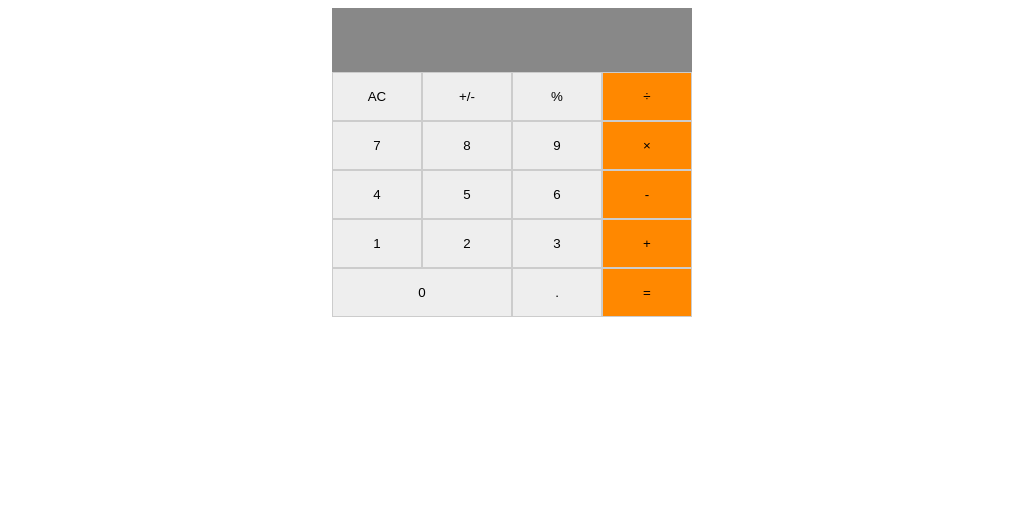
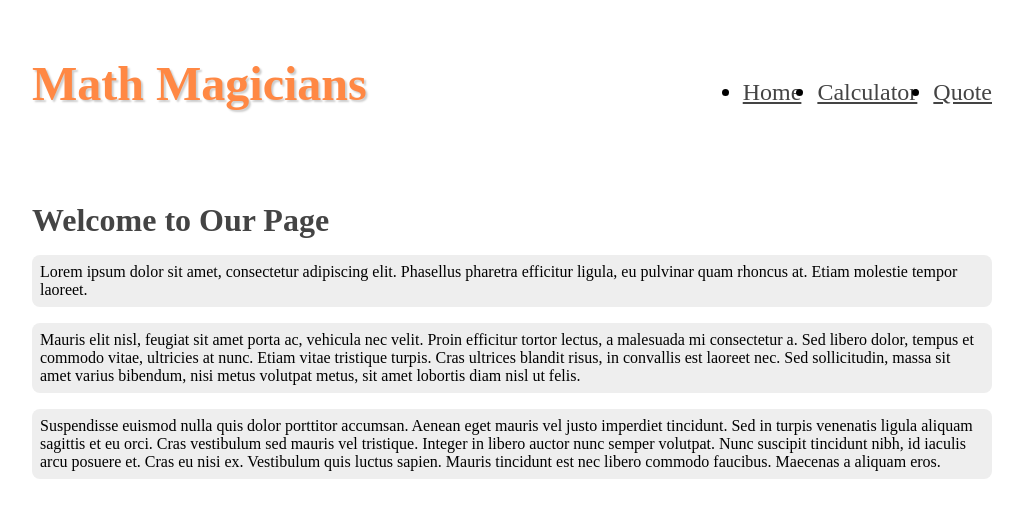
Before and after one commit to tiagorahal/math-magicians, a React (Create React App) app: page / in a window 1280 px wide. Shown: the top 518 px of the page, without its empty margins (128-1151 px from the left). Built offline with nearby package versions, Linux system fonts and the light colour scheme.

Commit message:
Add index.css

```diff
--- a/src/App.js
+++ b/src/App.js
@@ -1,19 +1,10 @@
 import React from 'react';
-import Calculator from './components/calculator';
+import Navbar from './components/navbar';
 
-class App extends React.Component {
-  constructor(props) {
-    super(props);
-    this.state = {};
-  }
-
-  render() {
-    return (
-      <div className="App">
-        <Calculator />
-      </div>
-    );
-  }
-}
+const App = () => (
+  <div className="App">
+    <Navbar />
+  </div>
+);
 
 export default App;
--- /dev/null
+++ b/src/index.css
@@ -0,0 +1,31 @@
+header,
+main {
+max-width: 960px;
+min-width: 400px;
+margin: auto;
+padding: 1rem;
+}
+
+h1 {
+font-size: 3rem;
+color: #f84;
+text-shadow: 2px 2px 2px #ccc;
+}
+
+h2 {
+font-size: 2rem;
+margin-bottom: 1rem;
+color: #444;
+}
+
+p {
+margin-bottom: 1rem;
+line-height: normal;
+font-size: 1rem;
+}
+
+.text-background {
+padding: 0.5rem;
+border-radius: 0.5rem;
+background-color: #eee;
+}
--- a/src/index.js
+++ b/src/index.js
@@ -1,6 +1,7 @@
 import React from 'react';
 import ReactDOM from 'react-dom';
 import App from './App';
+import './index.css';
 
 ReactDOM.render(
   <React.StrictMode>
```
Also changed, not shown: src/components/home.js (line endings or trailing spaces), src/components/navbar.js (line endings or trailing spaces), src/components/quote.js (line endings or trailing spaces).
